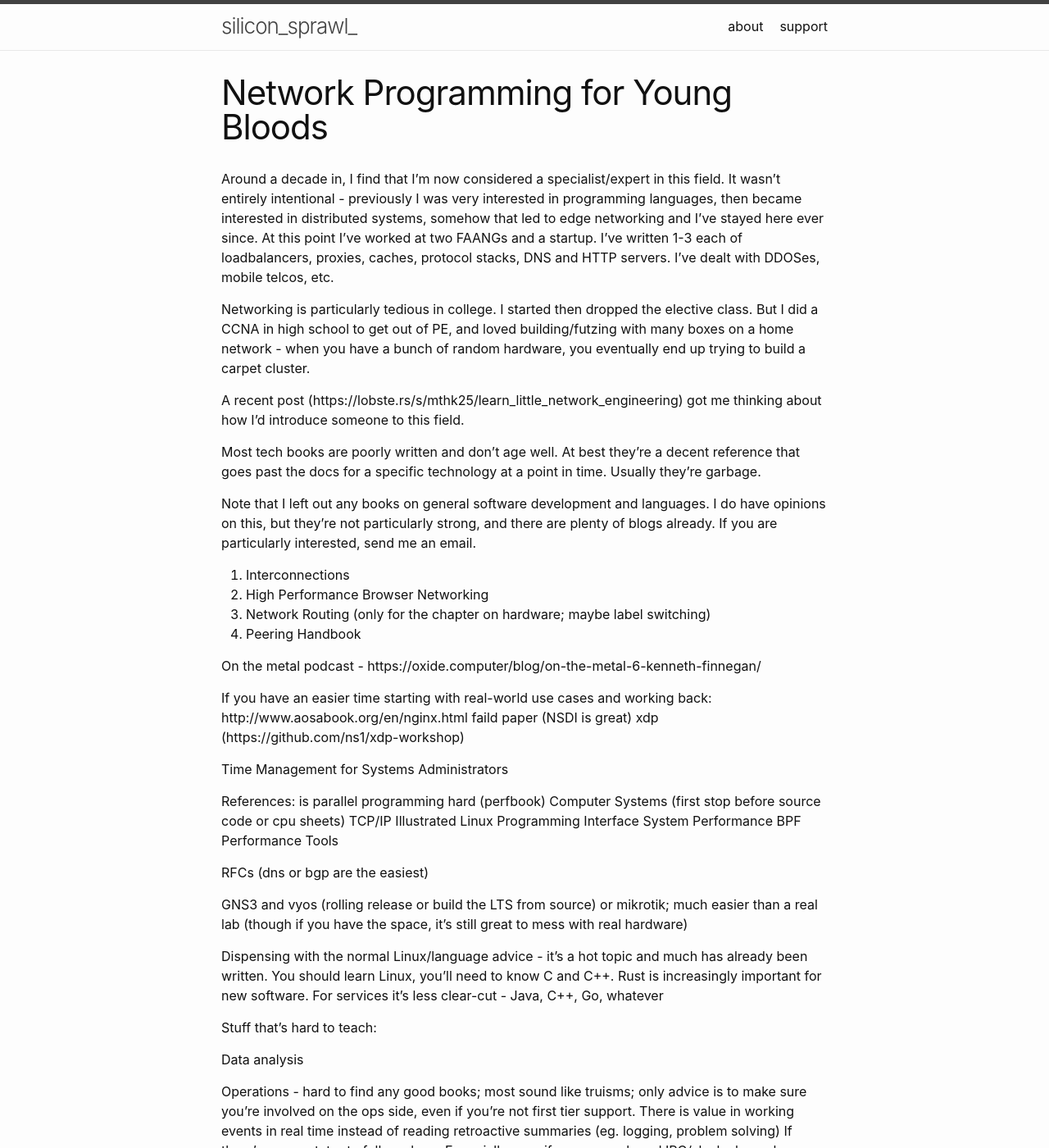
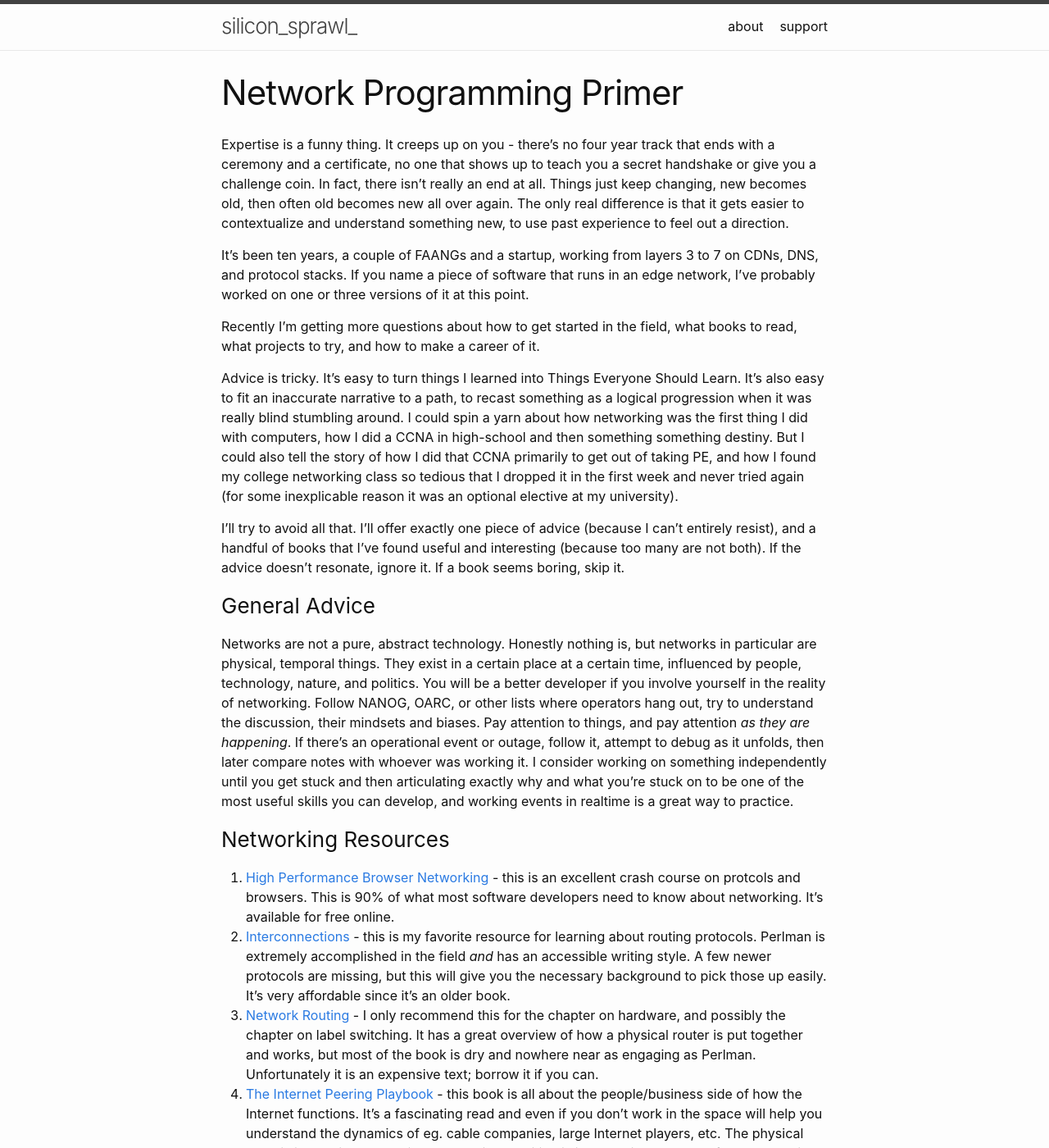
Before and after one commit to elindsey/elindsey.github.io, a Jekyll site: the page built from _posts/2020-05-10-network-programming-primer.md, in a window 1280 px wide and 1400 px high. Shown: the whole window at 82% size. Built offline with Jekyll 4.4.1, drawn with Linux system fonts in a browser that asks for light colours; some of the changed text lies outside the part shown.

Commit message:
networking primer post

```diff
--- a/_posts/2020-05-10-network-programming-primer.md
+++ b/_posts/2020-05-10-network-programming-primer.md
@@ -1,75 +1,55 @@
 ---
 layout: post
-title: "Network Programming for Young Bloods"
+title: "Network Programming Primer"
 ---
 
-Around a decade in, I find that I’m now considered a specialist/expert in this
-field. It wasn’t entirely intentional - previously I was very interested in
-programming languages, then became interested in distributed systems, somehow
-that led to edge networking and I’ve stayed here ever since.  At this point
-I’ve worked at two FAANGs and a startup. I’ve written 1-3 each of
-loadbalancers, proxies, caches, protocol stacks, DNS and HTTP servers. I’ve
-dealt with DDOSes, mobile telcos, etc.
+Expertise is a funny thing. It creeps up on you - there's no four year track that ends with a ceremony and a certificate, no one that shows up to teach you a secret handshake or give you a challenge coin. In fact, there isn't really an end at all. Things just keep changing, new becomes old, then often old becomes new all over again. The only real difference is that it gets easier to contextualize and understand something new, to use past experience to feel out a direction.
 
-Networking is particularly tedious in college. I started then dropped the
-elective class. But I did a CCNA in high school to get out of PE, and loved
-building/futzing with many boxes on a home network - when you have a bunch of
-random hardware, you eventually end up trying to build a carpet cluster.
+It's been ten years, a couple of FAANGs and a startup, working from layers 3 to 7 on CDNs, DNS, and protocol stacks. If you name a piece of software that runs in an edge network, I've probably worked on one or three versions of it at this point.
 
-A recent post (https://lobste.rs/s/mthk25/learn_little_network_engineering) got
-me thinking about how I’d introduce someone to this field.
+Recently I'm getting more questions about how to get started in the field, what books to read, what projects to try, and how to make a career of it.
 
-Most tech books are poorly written and don’t age well. At best they’re a decent
-reference that goes past the docs for a specific technology at a point in time.
-Usually they’re garbage.
+Advice is tricky. It's easy to turn things I learned into Things Everyone Should Learn. It's also easy to fit an inaccurate narrative to a path, to recast something as a logical progression when it was really blind stumbling around.
+I could spin a yarn about how networking was the first thing I did with computers, how I did a CCNA in high-school and then something something destiny. But I could also tell the story of how I did that CCNA primarily to get out of taking PE, and how I found my college networking class so tedious that I dropped it in the first week and never tried again (for some inexplicable reason it was an optional elective at my university).
 
-Note that I left out any books on general software development and languages. I
-do have opinions on this, but they’re not particularly strong, and there are
-plenty of blogs already. If you are particularly interested, send me an email.
+I'll try to avoid all that. I'll offer exactly one piece of advice (because I can't entirely resist), and a handful of books that I've found useful and interesting (because too many are not both). If the advice doesn't resonate, ignore it. If a book seems boring, skip it.
 
-1. Interconnections
-2. High Performance Browser Networking
-3. Network Routing (only for the chapter on hardware; maybe label switching)
-4. Peering Handbook
+### General Advice
 
-On the metal podcast - https://oxide.computer/blog/on-the-metal-6-kenneth-finnegan/
+Networks are not a pure, abstract technology. Honestly nothing is, but networks in particular are physical, temporal things. They exist in a certain place at a certain time, influenced by people, technology, nature, and politics. You will be a better developer if you involve yourself in the reality of networking.  Follow NANOG, OARC, or other lists where operators hang out, try to understand the discussion, their mindsets and biases. Pay attention to things, and pay attention _as they are happening_. If there's an operational event or outage, follow it, attempt to debug as it unfolds, then later compare notes with whoever was working it. I consider working on something independently until you get stuck and then articulating exactly why and what you're stuck on to be one of the most useful skills you can develop, and working events in realtime is a great way to practice.
 
-If you have an easier time starting with real-world use cases and working back:
-http://www.aosabook.org/en/nginx.html
-faild paper (NSDI is great)
-xdp (https://github.com/ns1/xdp-workshop)
+### Networking Resources
 
-Time Management for Systems Administrators
+1. [High Performance Browser Networking](https://hpbn.co) - this is an excellent crash course on protcols and browsers. This is 90% of what most software developers need to know about networking. It's available for free online.
+2. [Interconnections](https://www.amazon.com/Interconnections-Bridges-Switches-Internetworking-Protocols/dp/0201634481) - this is my favorite resource for learning about routing protocols. Perlman is extremely accomplished in the field _and_ has an accessible writing style. A few newer protocols are missing, but this will give you the necessary background to pick those up easily. It's very affordable since it's an older book.
+3. [Network Routing](https://www.amazon.com/Network-Routing-Algorithms-Architectures-Networking-ebook/dp/B075H8ZPZK) - I only recommend this for the chapter on hardware, and possibly the chapter on label switching. It has a great overview of how a physical router is put together and works, but most of the book is dry and nowhere near as engaging as Perlman. Unfortunately it is an expensive text; borrow it if you can.
+4. [The Internet Peering Playbook](http://drpeering.net/core/bookOutline.html) - this book is all about the people/business side of how the Internet functions. It's a fascinating read and even if you don't work in the space will help you understand the dynamics of eg. cable companies, large Internet players, etc. The physical book is impossible to obtain, but the Kindle edition is inexpensive or much of the content is available for free on the DrPeering site.
 
-References:
-is parallel programming hard (perfbook)
-Computer Systems (first stop before source code or cpu sheets)
-TCP/IP Illustrated
-Linux Programming Interface
-System Performance
-BPF Performance Tools
+### Systems Programming Resources
 
-RFCs (dns or bgp are the easiest)
+Network programming is a form of systems programming. There are certain systems programming resources that I consider indispensible. These are generally not books to go buy all at once and read cover to cover (though you could!), but if there are specific topics you need to understand in more depth - say, lock-free datastructures or sockets or epoll - then this is where you go first. Internet resources are woefully inaccurate or out of date on many of these topics.
 
-GNS3 and vyos (rolling release or build the LTS from source) or mikrotik; much
-easier than a real lab (though if you have the space, it’s still great to mess
-with real hardware)
+1. [Perfbook](https://mirrors.edge.kernel.org/pub/linux/kernel/people/paulmck/perfbook/perfbook.html) - this is the primary resource for anything related to parallel programming. CPU architecture, memory access semantics, threads, locks, atomics, RCU, hazard pointers, parallel data structures. It's a phenomenal resource, freely available and frequently updated.
+2. [Computer Systems: A Programmer's Perspective](https://www.amazon.com/Computer-Systems-Programmers-Perspective-3rd/dp/013409266X) - this is a good first stop for any hardware or systems questions. Things like how does virtual memory work, how does a linker work, and so on. Often if you need more depth it will only serve as a jumping off point to relevant OS or CPU manuals, but I still find it valuable. Unfortunately it's quite expensive since it's a current textbook.
+3. [The Linux Programming Interface](https://www.amazon.com/Linux-Programming-Interface-System-Handbook-ebook/dp/B004OEJMZM) - in the tradition of _The Unix Programming Environment_ and _TCP/IP Illustrated_, this is my preferred one-stop shop for Linux APIs. Lucid, in-depth writing, broad coverage.
+4. [Systems Performance](https://www.amazon.com/Systems-Performance-Enterprise-Brendan-Gregg-ebook/dp/B00FLYU9T2/) - you will need to think about performance, it comes with the territory. This is the book to read on performance. Also, check out Brendan Gregg's blog, talks, and more recent work on BPF.
 
-Dispensing with the normal Linux/language advice - it's a hot topic and much
-has already been written. You should learn Linux, you'll need to know C and
-C++. Rust is increasingly important for new software. For services it's less
-clear-cut - Java, C++, Go, whatever
+### Self-Study Project Ideas
 
-Stuff that’s hard to teach:
+1. Read the DNS RFCs and implement either a stub resolver or an authoritative server in your language of choice. Start with a few record types and expand as long as you're interested. Use wireshark to view the traffic and help debug.
 
-Data analysis
+    You'll eventually need to learn how to read RFCs, and the original DNS RFCs are fairly straightforward. DNS isn't encrypted so you'll have an easy time sniffing your traffic during development. Best of all, it's exciting getting a piece of software you wrote interacting with something you didn't write - either using your stub resolver to query a public DNS server, or using dig/unbound to query your authoritative server. Plus DNS is fun.
 
-Operations - hard to find any good books; most sound like truisms; only advice
-is to make sure you’re involved on the ops side, even if you’re not first tier
-support. There is value in working events in real time instead of reading
-retroactive summaries (eg. logging, problem solving) If there’s an event, try
-to follow along. Especially easy if you use a shared IRC/slack channel or video
-call. Pull up graphs, look at logs, etc. - note when you get stuck, try to
-identify what piece of information or unanswered question would get you unstuck
+2. Play with a lab network. This doesn't need to be a physical lab - [GNS3](https://www.gns3.com) with [VyOS](https://www.vyos.io), [MikroTik](https://wiki.mikrotik.com/wiki/Manual:CHR), or any Linux distro running [FRRouting](https://frrouting.org) makes a great environment for experimentation. You can build a complex network environment, packet sniff every single link to see how routers are communicating, and drop a container or VM running your own network software into the mix.
 
-Software is important, but not as important as the service it provides when running.
+### Tangent: Languages
+
+I'm going to avoid languages except for one note: you'll need to know C, even if it's just enough to read others' code. There are plenty of ways to learn it, but I'd recommend [Modern C](https://modernc.gforge.inria.fr). I have some minor nits with the book (disagree some about unsigned; see little relevance in C11 over C99), but it's a free, high-quality, concise text that covers all the language features you need to know and touches on many of the problematic areas.
+
+C is a simple language. It doesn't benefit from reading many books or tutorials. Most of the complexity lies in working with memory and dealing with optimizing compilers, so you must use it to understand it.
+
+If you want a starter C project, try implementing malloc. You'll learn about virtual memory, commited versus reserved pages, fragmentation, and how to write fast software. You'll also gain and understanding of how even simple looking C stdlib functions hide significant complexity (try to imagine what complexity a higher level langauge hides). When you're done, read about tcmalloc or jemalloc and compare notes. Run your code under asan and ubsan to find bugs.
+
+### The End
+
+Good luck and have fun!
```
Also changed, not shown: index.md (+0 -2 lines).
